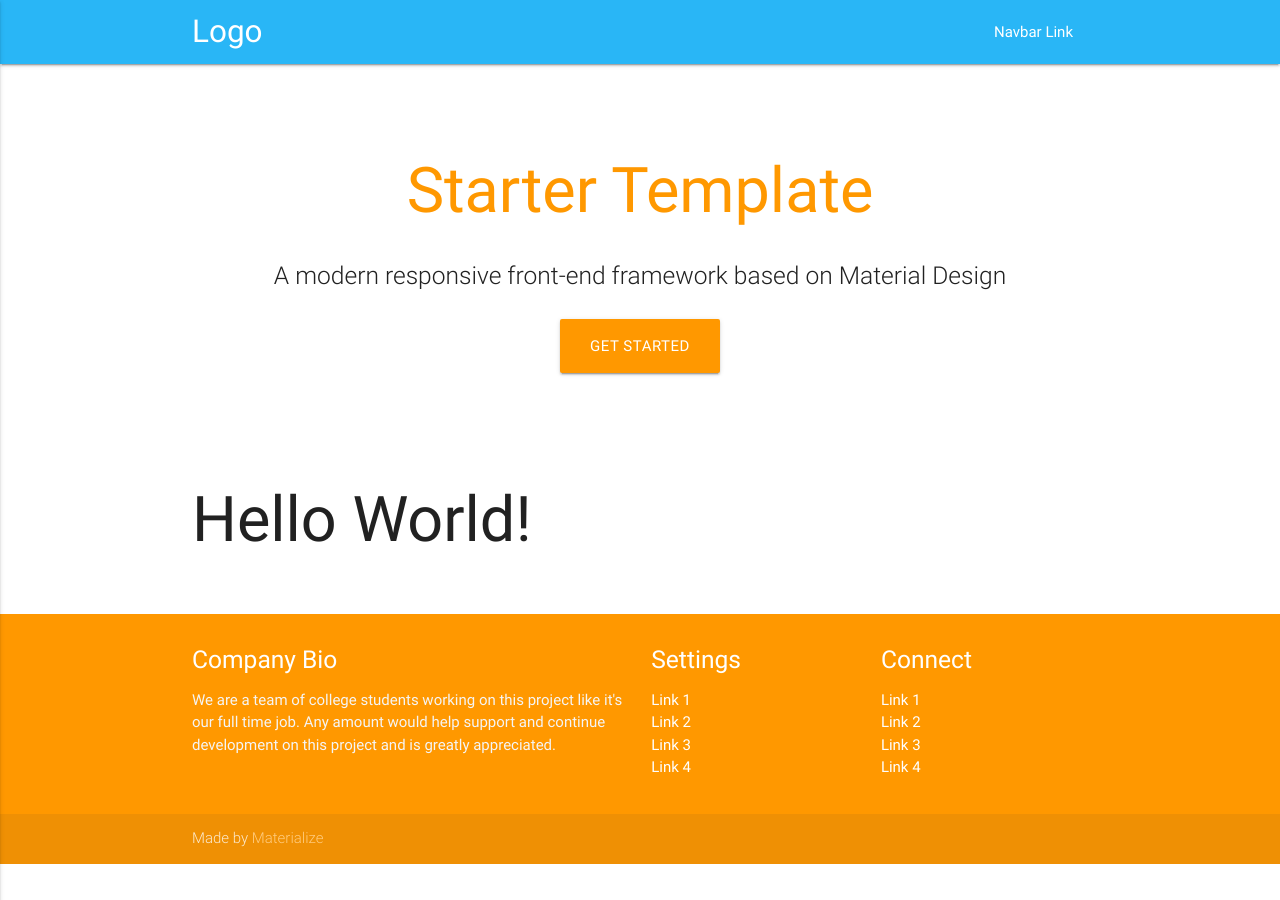
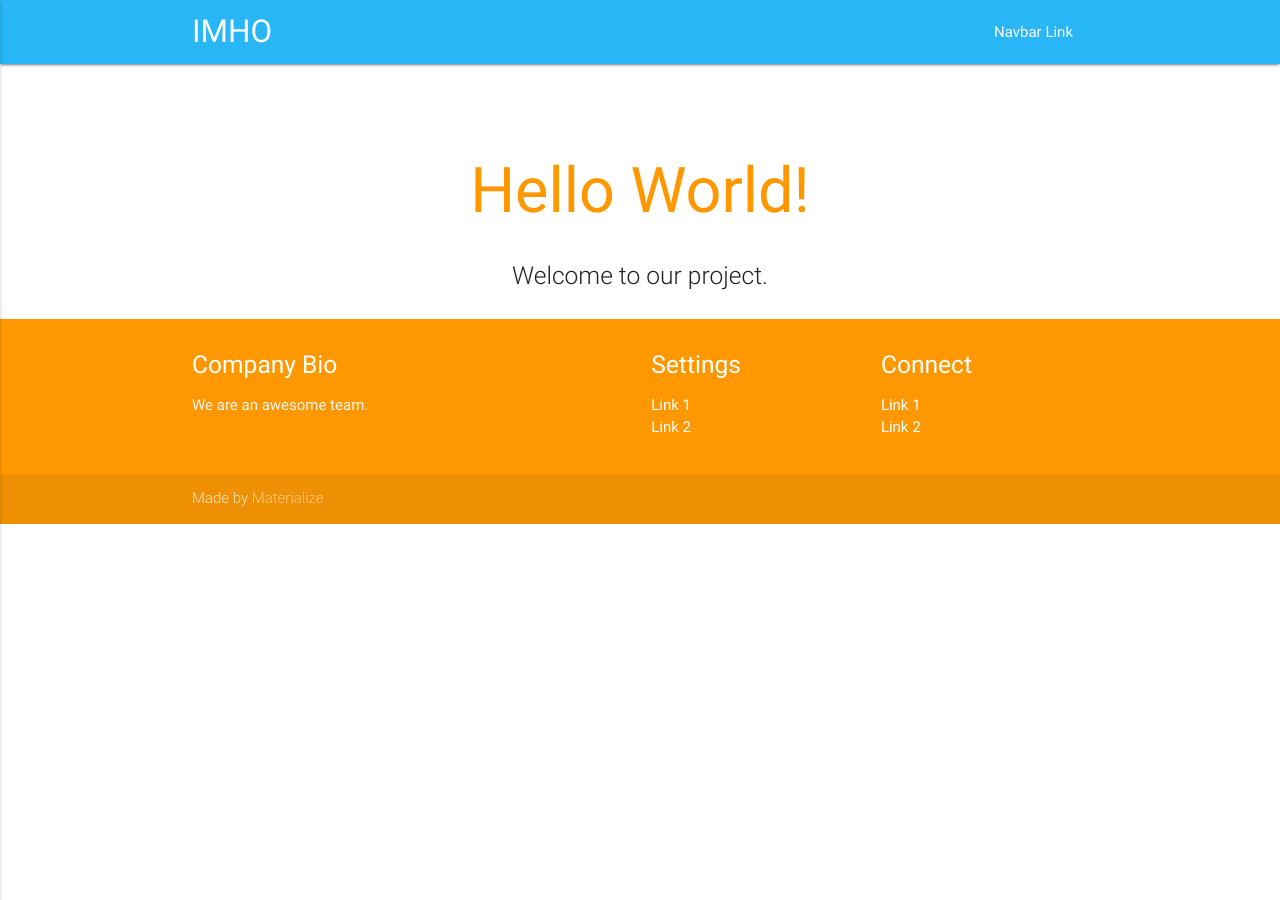
Before and after one commit to swoloszynski/jekyll-template, a Jekyll site: the page built from index.html, in a window 1280 px wide. Built offline with Jekyll 4.4.1, drawn with Linux system fonts in a browser that asks for light colours; nearby versions of some CDN libraries.

Commit message:
Tweak hello world landing page content

```diff
--- a/_includes/footer.html
+++ b/_includes/footer.html
@@ -4,15 +4,13 @@
             <div class="row">
                 <div class="col l6 s12">
                     <h5 class="white-text">Company Bio</h5>
-                    <p class="grey-text text-lighten-4">We are a team of college students working on this project like it's our full time job. Any amount would help support and continue development on this project and is greatly appreciated.</p>
+                    <p class="grey-text text-lighten-4">We are an awesome team.</p>
                 </div>
                 <div class="col l3 s12">
                     <h5 class="white-text">Settings</h5>
                     <ul>
                         <li><a class="white-text" href="#!">Link 1</a></li>
                         <li><a class="white-text" href="#!">Link 2</a></li>
-                        <li><a class="white-text" href="#!">Link 3</a></li>
-                        <li><a class="white-text" href="#!">Link 4</a></li>
                     </ul>
                 </div>
                 <div class="col l3 s12">
@@ -20,8 +18,6 @@
                     <ul>
                         <li><a class="white-text" href="#!">Link 1</a></li>
                         <li><a class="white-text" href="#!">Link 2</a></li>
-                        <li><a class="white-text" href="#!">Link 3</a></li>
-                        <li><a class="white-text" href="#!">Link 4</a></li>
                     </ul>
                 </div>
             </div>
--- a/_includes/nav.html
+++ b/_includes/nav.html
@@ -1,6 +1,6 @@
 
     <nav class="light-blue lighten-1" role="navigation">
-        <div class="nav-wrapper container"><a id="logo-container" href="#" class="brand-logo">Logo</a>
+        <div class="nav-wrapper container"><a id="logo-container" href="#" class="brand-logo">IMHO</a>
             <ul class="right hide-on-med-and-down">
                 <li><a href="#">Navbar Link</a></li>
             </ul>
--- a/_layouts/default.html
+++ b/_layouts/default.html
@@ -10,25 +10,11 @@
         <div class="section no-pad-bot" id="index-banner">
             <div class="container">
                 <br><br>
-                <h1 class="header center orange-text">Starter Template</h1>
+                <h1 class="header center orange-text">Hello World!</h1>
                 <div class="row center">
-                    <h5 class="header col s12 light">A modern responsive front-end framework based on Material Design</h5>
-                </div>
-                <div class="row center">
-                    <a href="http://materializecss.com/getting-started.html" id="download-button" class="btn-large waves-effect waves-light orange">Get Started</a>
-                </div>
-                <br><br>
-            </div>
-        </div>
-
-        <div class="container">
-          <div class="section">
-            <div class="row">
-                <div class="col s12 m12 l12">
-                    <h1>Hello World!</h1>
+                    <h5 class="header col s12 light">Welcome to our project.</h5>
                 </div>
             </div>
-          </div>
         </div>
 
         {% include footer.html %}
```
